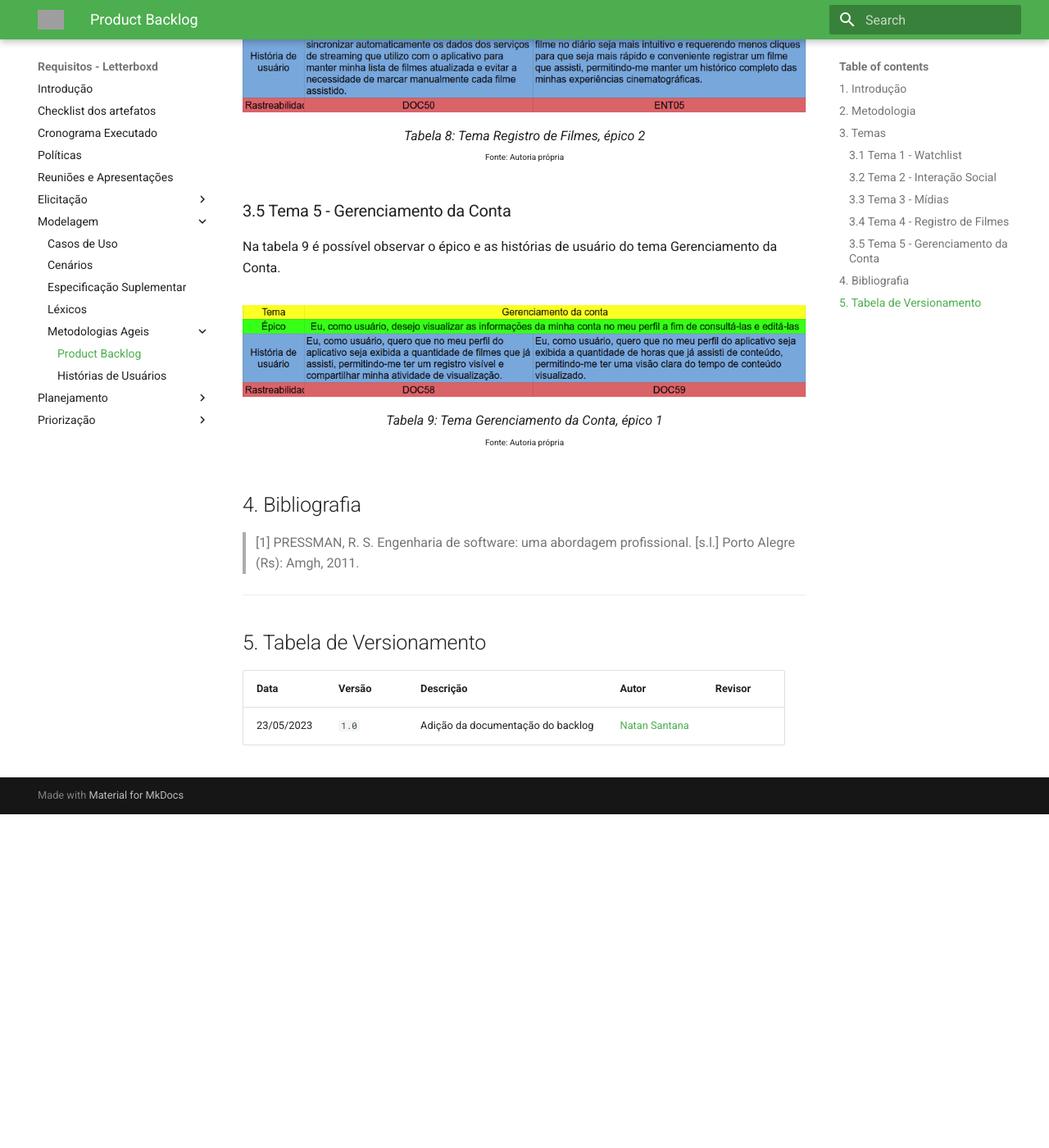
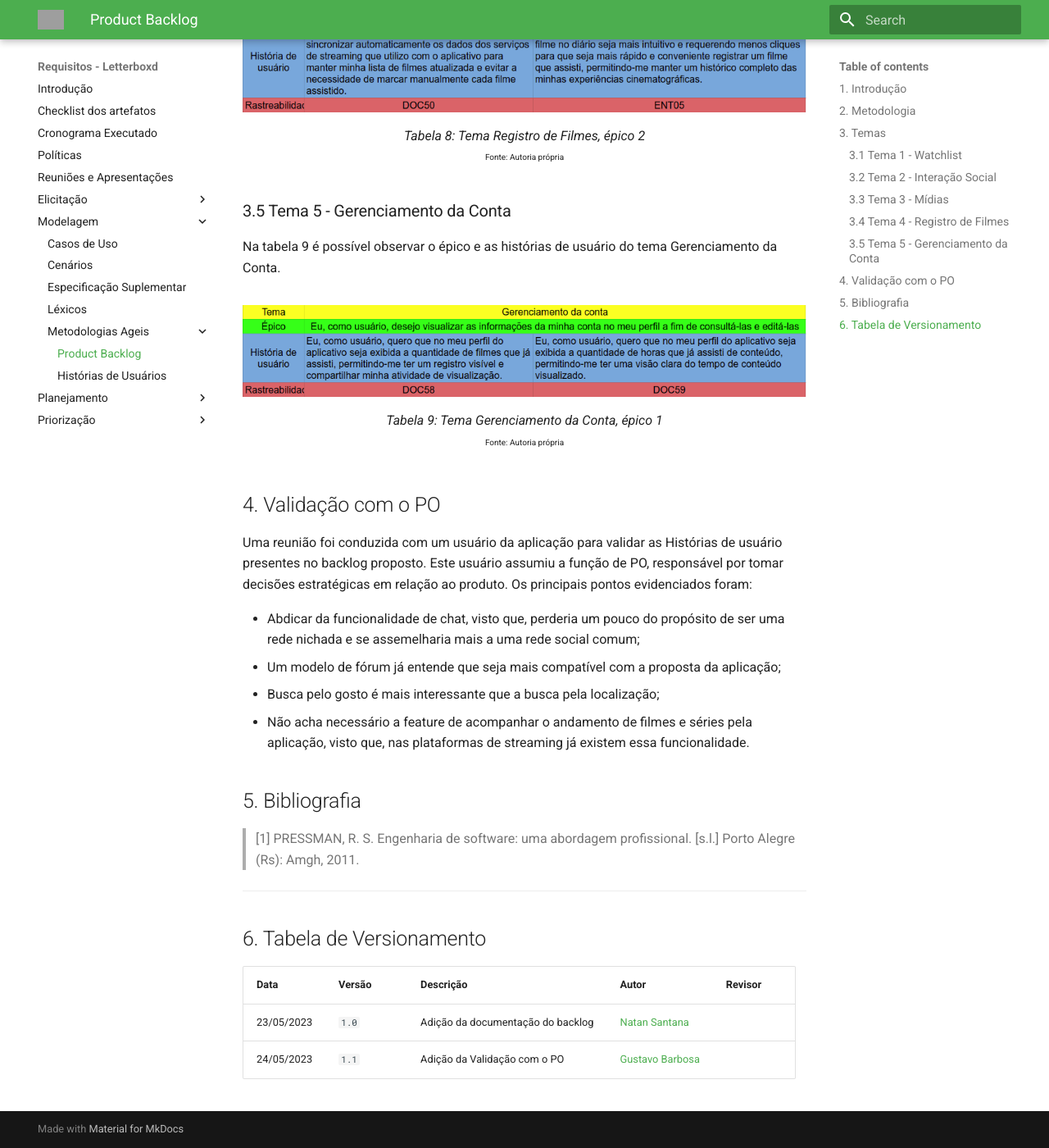
Before and after one commit to Requisitos-de-Software/2023.1-Letterboxd, an MkDocs documentation site: the page built from docs/Modelagem/Metodologias Ageis/backlog.md, in a window 1280 px wide and 1400 px high, scrolled down 3162 px. Shown: the whole window at 82% size. Built offline with MkDocs 1.6.1 and Material for MkDocs 9.7.7, drawn with Linux system fonts in a browser that asks for light colours; before the commit the page ends 4155 px from its top, so only the background shows below that; grey boxes are pictures that could not be loaded.

```diff
--- a/docs/Modelagem/Metodologias Ageis/backlog.md
+++ b/docs/Modelagem/Metodologias Ageis/backlog.md
@@ -90,14 +90,24 @@ Na tabela 9 é possível observar o épico e as histórias de usuário do tema G
   <p style="margin-top: -10px; font-size: 10px">Fonte: Autoria própria</p>
 </figure>
 
-## 4. Bibliografia
+## 4. Validação com o PO
+
+Uma reunião foi conduzida com um usuário da aplicação para validar as Histórias de usuário presentes no backlog proposto. Este usuário assumiu a função de PO, responsável por tomar decisões estratégicas em relação ao produto. Os principais pontos evidenciados foram:
+
+- Abdicar da funcionalidade de chat, visto que, perderia um pouco do propósito de ser uma rede nichada e se assemelharia mais a uma rede social comum;
+- Um modelo de fórum já entende que seja mais compatível com a proposta da aplicação;
+- Busca pelo gosto é mais interessante que a busca pela localização;
+- Não acha necessário a feature de acompanhar o andamento de filmes e séries pela aplicação, visto que, nas plataformas de streaming já existem essa funcionalidade.
+
+## 5. Bibliografia
 
 > [1] PRESSMAN, R. S. Engenharia de software: uma abordagem profissional. [s.l.] Porto Alegre (Rs): Amgh, 2011.
 
 ---
 
-## 5. Tabela de Versionamento
+## 6. Tabela de Versionamento
 
-| Data       | Versão | Descrição                                               | Autor                                          | Revisor                                             |
-| ---------- | ------ | ------------------------------------------------------- | ---------------------------------------------- | --------------------------------------------------- |
-| 23/05/2023 | `1.0`  | Adição da documentação do backlog | [Natan Santana](https://github.com/Neitan2001) |  |
+| Data       | Versão | Descrição                         | Autor                                          | Revisor |
+| ---------- | ------ | --------------------------------- | ---------------------------------------------- | ------- |
+| 23/05/2023 | `1.0`  | Adição da documentação do backlog | [Natan Santana](https://github.com/Neitan2001) |         |
+| 24/05/2023 | `1.1`  | Adição da Validação com o PO      | [Gustavo Barbosa](https://github.com/brbsg)    |         |
```
